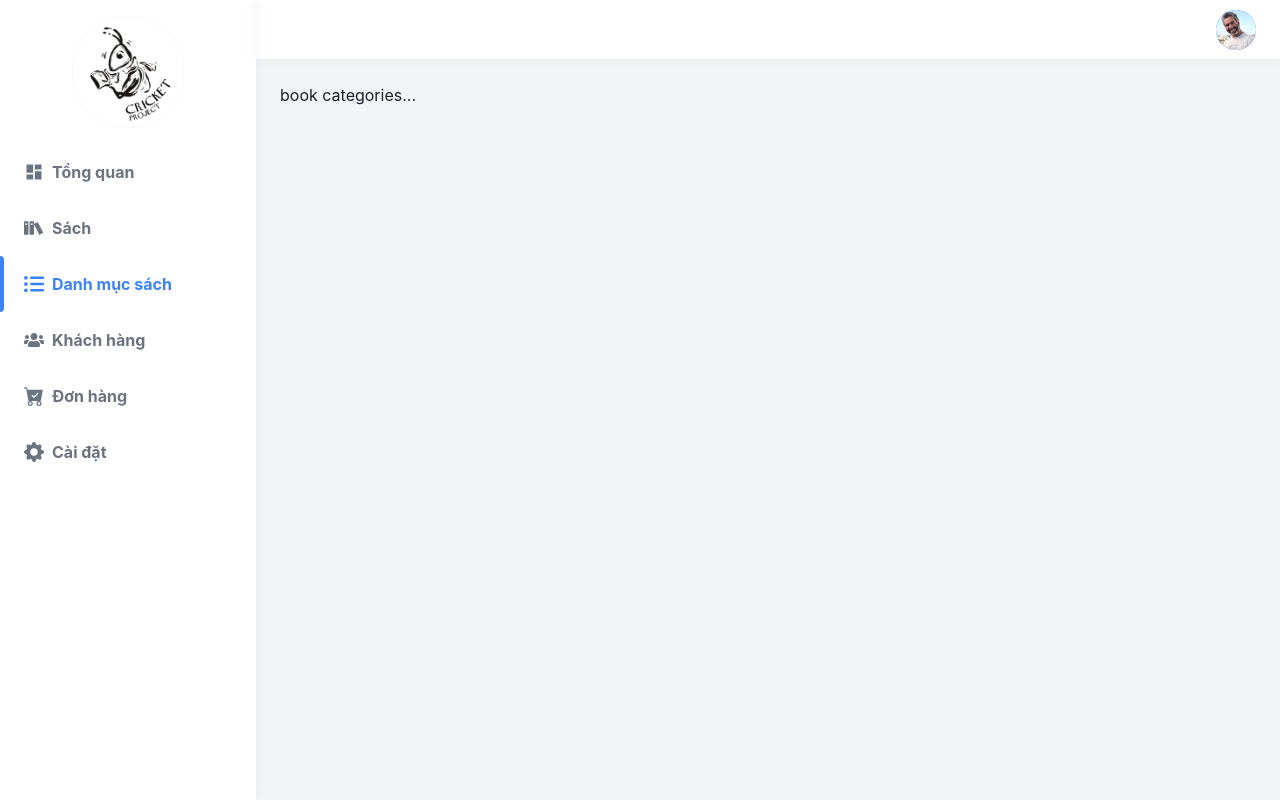
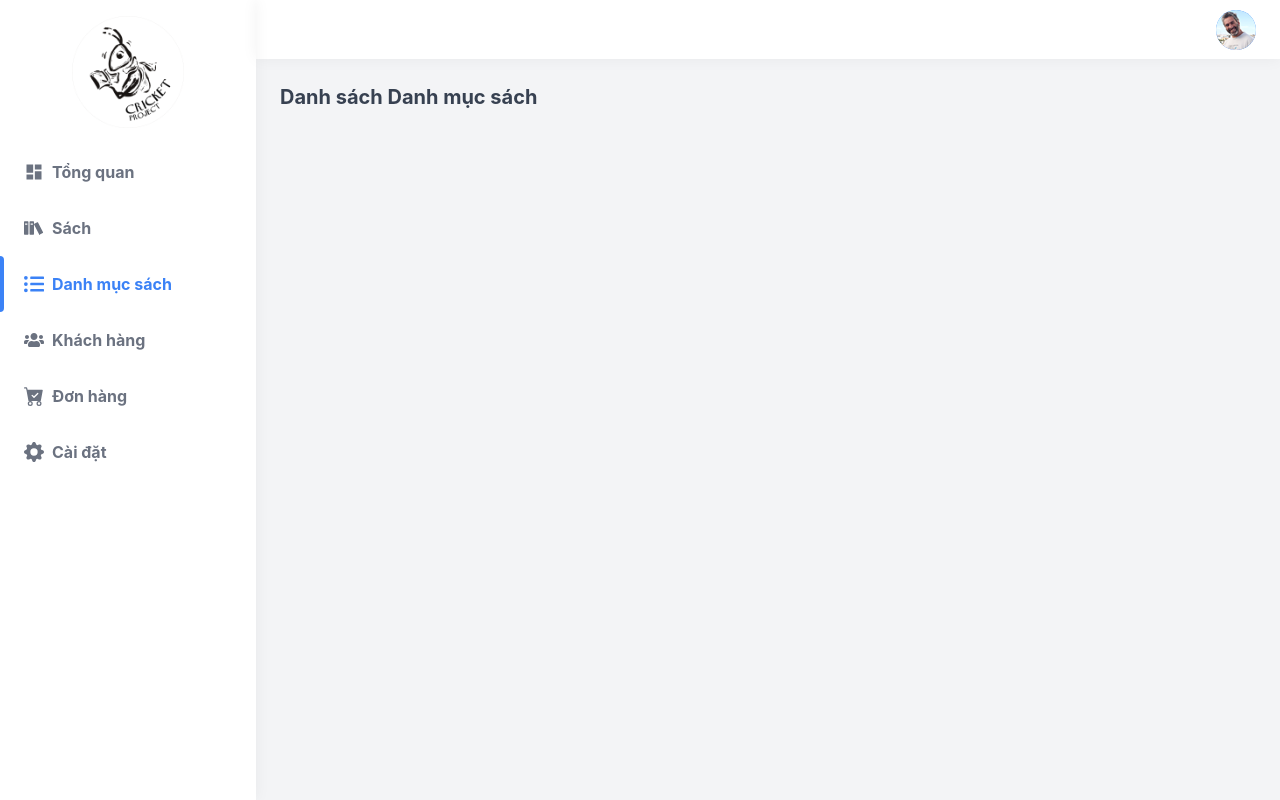
Before and after one commit to p1ngLabs/cricket-client, a Next.js app: page /admin/categories in a window 1280 px wide. Built offline with nearby package versions, Linux system fonts and the light colour scheme.

Commit message:
Update configs

```diff
--- a/config/config.ts
+++ b/config/config.ts
@@ -1,11 +1,6 @@
+import { SocialProviders } from '@interfaces/SocialProviders';
 import * as dotenv from 'dotenv';
 dotenv.config();
-
-// TODO: refactor oauth interfaces
-interface oauthInterface {
-  clientId: string;
-  clientSecret: string;
-}
 
 export interface Config {
   db: {
@@ -19,9 +14,10 @@ export interface Config {
     };
   };
   oauth: {
-    facebook: oauthInterface;
-    google: oauthInterface;
-    discord: oauthInterface;
+    [key in SocialProviders]: {
+      clientId: string;
+      clientSecret: string;
+    };
   };
 }
 
--- /dev/null
+++ b/src/components/drawer/CategoryDrawer.tsx
@@ -0,0 +1,7 @@
+import CoreDrawer from './CoreDrawer';
+
+const CategoryDrawer = () => {
+  return <CoreDrawer>Submit...</CoreDrawer>;
+};
+
+export default CategoryDrawer;
--- a/src/components/index.ts
+++ b/src/components/index.ts
@@ -3,6 +3,7 @@ import Sidebar from './SidebarAdmin';
 import RowImageAdmin from './RowImageAdmin';
 import RowActions from './RowActions';
 import BookDrawer from './drawer/BookDrawer';
+import CategoryDrawer from './drawer/CategoryDrawer';
 import Loading from './loader/Loading';
 import PageTitle from './title/PageTitle';
 import TablePagination from './table/TablePagination';
@@ -13,6 +14,7 @@ export {
   RowImageAdmin,
   RowActions,
   BookDrawer,
+  CategoryDrawer,
   Loading,
   PageTitle,
   TablePagination,
--- a/src/pages/admin/categories.tsx
+++ b/src/pages/admin/categories.tsx
@@ -1,8 +1,14 @@
-import type { NextPage } from 'next';
+import { NextPage } from 'next/types';
 import Layout from '@layouts/LayoutAdmin';
+import { CategoryDrawer, PageTitle } from '@components/index';
 
-const Category: NextPage = () => {
-  return <Layout>book categories...</Layout>;
+const CategoryPage: NextPage = () => {
+  return (
+    <Layout>
+      <CategoryDrawer />
+      <PageTitle />
+    </Layout>
+  );
 };
 
-export default Category;
+export default CategoryPage;
--- a/src/pages/admin/index.tsx
+++ b/src/pages/admin/index.tsx
@@ -1,4 +1,4 @@
-import type { NextPage } from 'next';
+import { NextPage } from 'next/types';
 import Layout from '@layouts/LayoutAdmin';
 
 const Dashboard: NextPage = () => {
--- a/src/pages/admin/orders.tsx
+++ b/src/pages/admin/orders.tsx
@@ -1,8 +1,8 @@
-import type { NextPage } from 'next';
+import { NextPage } from 'next/types';
 import Layout from '@layouts/LayoutAdmin';
 
-const Order: NextPage = () => {
+const OrderPage: NextPage = () => {
   return <Layout>orders...</Layout>;
 };
 
-export default Order;
+export default OrderPage;
--- a/src/pages/admin/settings.tsx
+++ b/src/pages/admin/settings.tsx
@@ -1,8 +1,8 @@
-import type { NextPage } from 'next';
+import { NextPage } from 'next/types';
 import Layout from '@layouts/LayoutAdmin';
 
-const Settings: NextPage = () => {
+const SettingsPage: NextPage = () => {
   return <Layout>settings...</Layout>;
 };
 
-export default Settings;
+export default SettingsPage;
```
